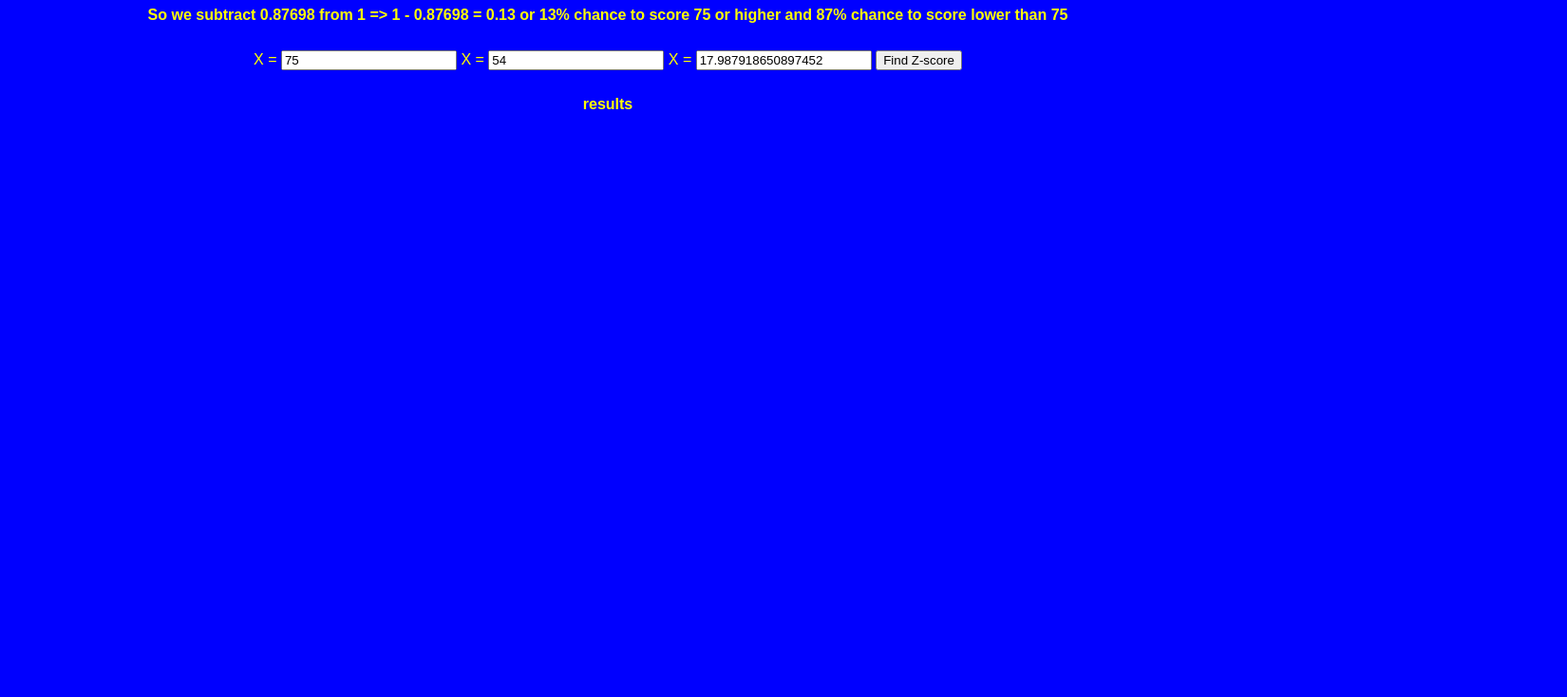
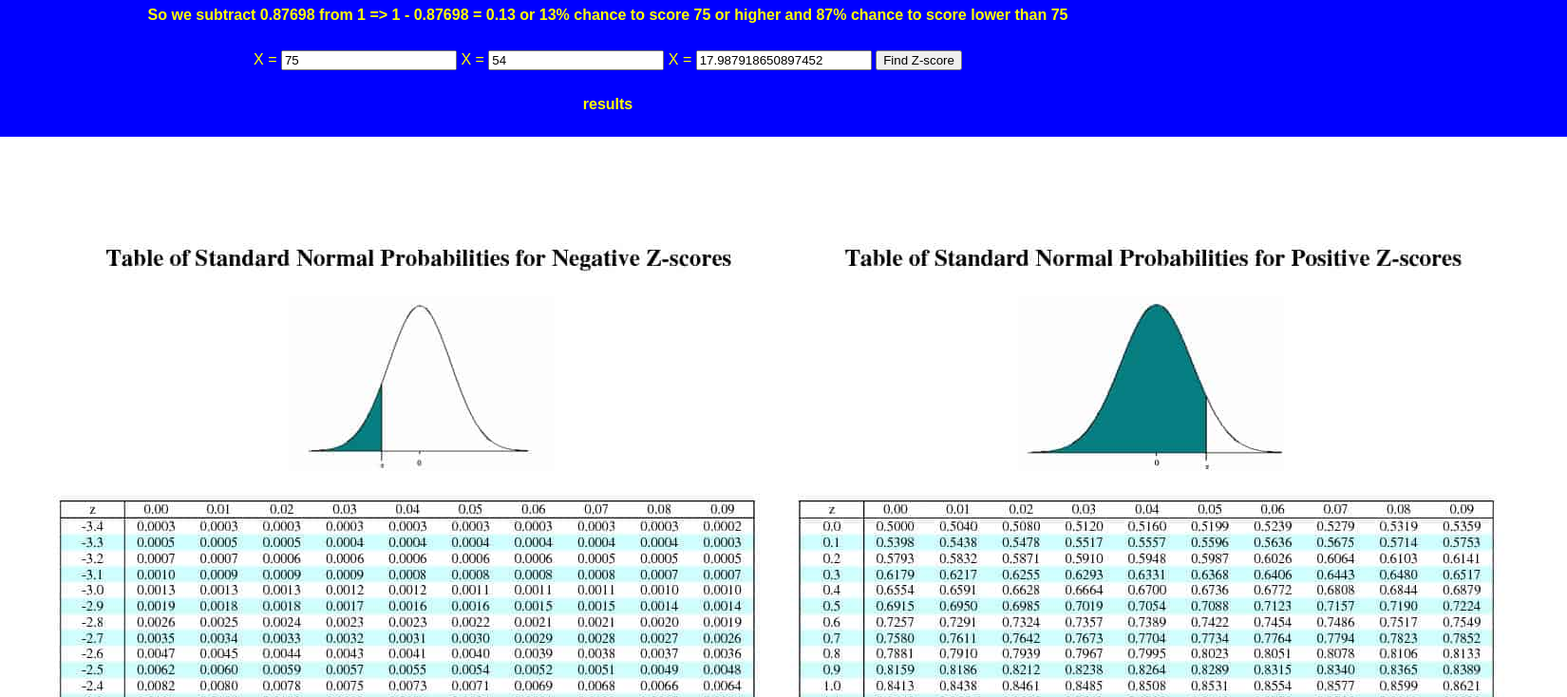
Before and after one commit to StevenMunich/stats, a plain HTML site: page Z-Scores.html in a window 1280 px wide. Shown: the part 534-1268 px from the top of the page at 95% size, 1650 px wide, since content can reach past the window. Before the commit the page ends 800 px from the top, so only its background shows below. Drawn offline with Linux system fonts and the light colour scheme.

Commit message:
Update Z-Scores.html

```diff
--- a/Z-Scores.html
+++ b/Z-Scores.html
@@ -63,7 +63,7 @@
 <button class="button" type="button" onclick="findZ();">Find Z-score</button>
 <h4>results</h4>
 <h4 id="zscoreOutPut"></h4>
-
+<img src="zTable.jpg" alt="Z Table">
 
 
 </body>
```
